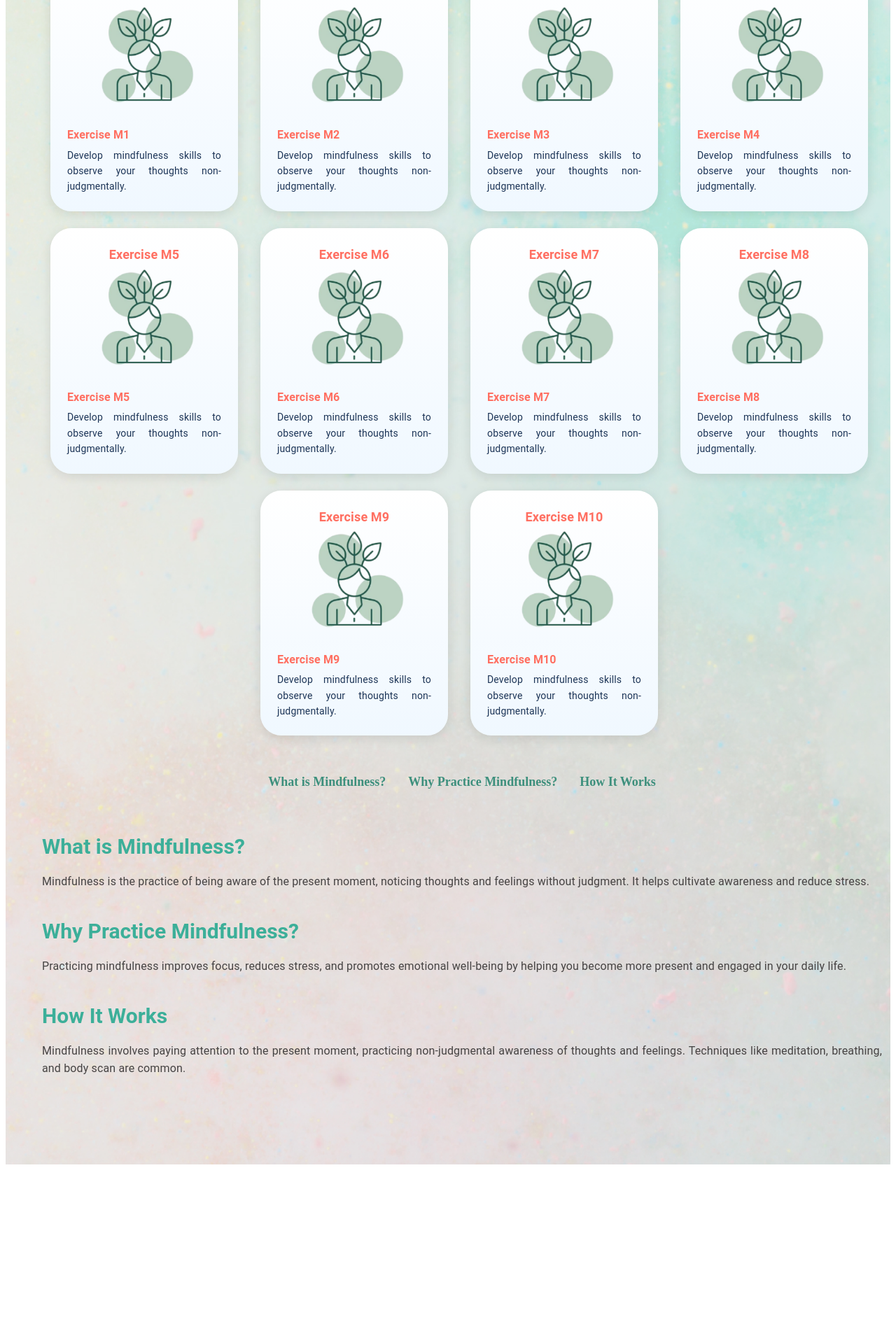
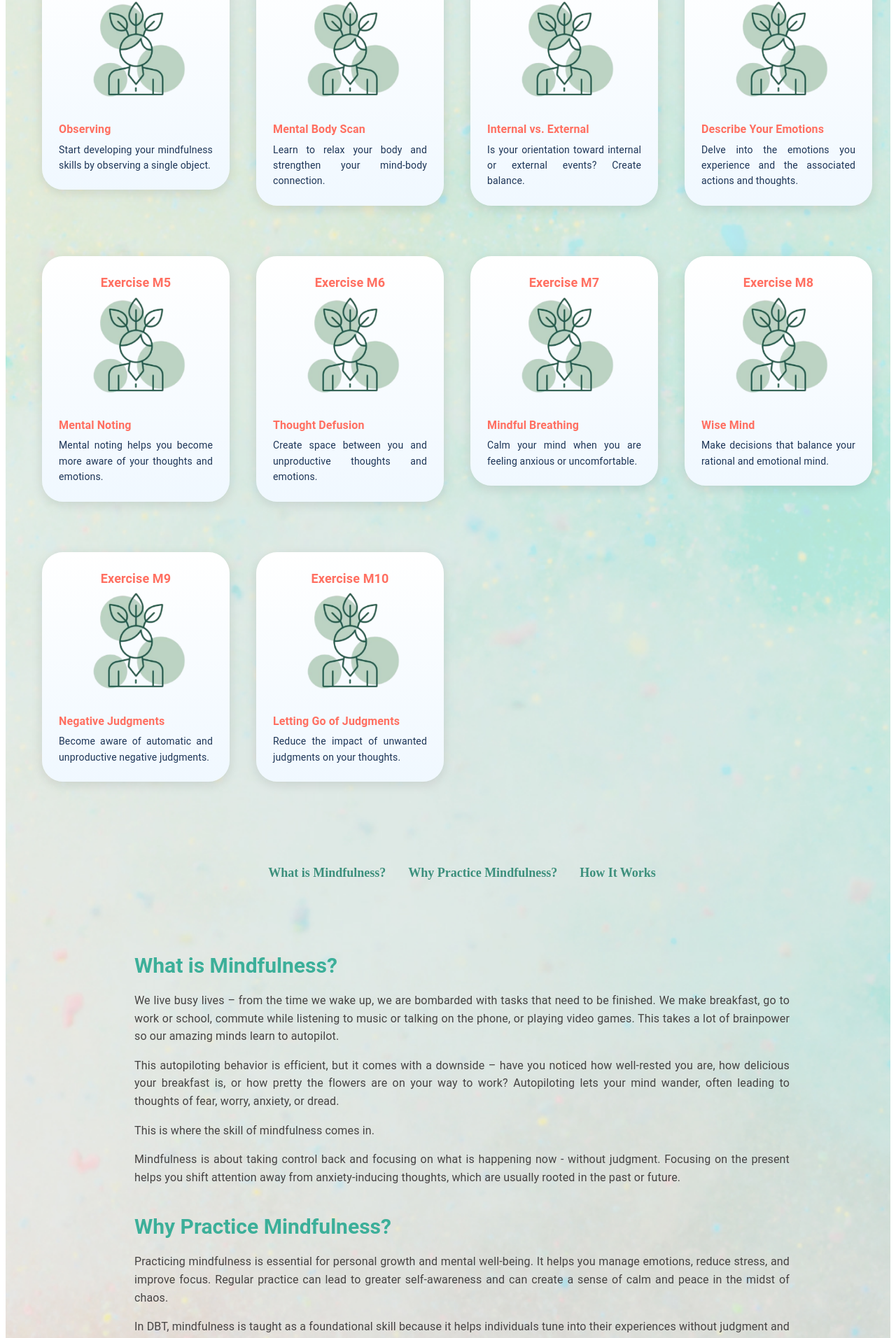
Before and after one commit to HanoodTunio/living-with-bpd, a React (Vite) app in the folder front-end/: page /user-dashboard/start-exercises/mindfulness in a window 1280 px wide. Shown: the part 644-2556 px from the top of the page at 70% size. Before the commit the page ends 2316 px from the top, so only its background shows below. Built offline with nearby package versions, Linux system fonts and the light colour scheme.

Commit message:
updated the content

```diff
--- a/front-end/src/pages/User/MindfullnessExercisesPage.jsx
+++ b/front-end/src/pages/User/MindfullnessExercisesPage.jsx
@@ -1,31 +1,77 @@
 import React from "react";
-import { Box, Typography } from "@mui/material";
+import { Box } from "@mui/material";
 import ExerciseCard from "../../components/common/ExerciseCard/ExerciseCard";
-import ExHero from "../../components/common/ExHero/ExHero"; // Reusable ExHero Component
+import ExHero from "../../components/common/ExHero/ExHero";
 import Exhero from "../../assets/images/ExHero.png";
 import ParagraphNavLink from "../../components/common/ParagraphNavLink/ParagraphNavLink";
-import exImage from "../../assets/images/ex.png"; // Exercise image
-import Paragraph from "../../components/common/Paragraph/Paragraph"; // Paragraph component
-import UserLayout from "../../components/mainlayout/UserLayout"; // Import UserLayout
+import exImage from "../../assets/images/ex.png";
+import Paragraph from "../../components/common/Paragraph/Paragraph";
+import UserLayout from "../../components/mainlayout/UserLayout";
 
 const MindfullnessExercisePage = () => {
-  const totalCards = 10;
+  const exercises = [
+    {
+      name: "Observing",
+      description:
+        "Start developing your mindfulness skills by observing a single object.",
+    },
+    {
+      name: "Mental Body Scan",
+      description:
+        "Learn to relax your body and strengthen your mind-body connection.",
+    },
+    {
+      name: "Internal vs. External",
+      description:
+        "Is your orientation toward internal or external events? Create balance.",
+    },
+    {
+      name: "Describe Your Emotions",
+      description:
+        "Delve into the emotions you experience and the associated actions and thoughts.",
+    },
+    {
+      name: "Mental Noting",
+      description:
+        "Mental noting helps you become more aware of your thoughts and emotions.",
+    },
+    {
+      name: "Thought Defusion",
+      description:
+        "Create space between you and unproductive thoughts and emotions.",
+    },
+    {
+      name: "Mindful Breathing",
+      description:
+        "Calm your mind when you are feeling anxious or uncomfortable.",
+    },
+    {
+      name: "Wise Mind",
+      description:
+        "Make decisions that balance your rational and emotional mind.",
+    },
+    {
+      name: "Negative Judgments",
+      description:
+        "Become aware of automatic and unproductive negative judgments.",
+    },
+    {
+      name: "Letting Go of Judgments",
+      description: "Reduce the impact of unwanted judgments on your thoughts.",
+    },
+  ];
 
   return (
     <UserLayout>
+      {/* Main Container */}
       <Box
         sx={{
-          display: "flex",
-          flexDirection: "column",
-          alignItems: "center",
-          gap: { xs: "16px", md: "32px" },
           padding: { xs: "16px", md: "32px" },
           width: "100%",
           boxSizing: "border-box",
-          overflowX: "hidden", // Prevent horizontal overflow
         }}
       >
-        {/* Hero Section - Using Reusable ExHero Component */}
+        {/* Hero Section */}
         <ExHero
           heroImage={Exhero}
           heading="Mindfulness Techniques"
@@ -33,47 +79,57 @@ const MindfullnessExercisePage = () => {
           description="These mindfulness exercises will help you observe your thoughts non-judgmentally and practice staying grounded in the present moment."
         />
 
-        {/* Exercise Cards Section */}
+        {/* Sub-container to manage cards and paragraphs */}
         <Box
           sx={{
             display: "flex",
             flexDirection: "column",
             gap: { xs: "24px", md: "40px" },
-            width: "100%",
-            maxWidth: "1200px",
-            margin: "0 auto",
           }}
         >
-          {/* Exercise Cards: Render 4 cards per row on large/medium screens, 2 cards per row on mobile */}
+          {/* Cards Container */}
           <Box
             sx={{
-              display: "flex",
-              flexWrap: "wrap",
+              display: "grid", // Use grid for responsiveness
+              gridTemplateColumns: "repeat(1, 1fr)", // Default to 1 card on extra small
               gap: "24px",
-              justifyContent: "center",
+              justifyItems: "center",
               width: "100%",
+              maxWidth: "1300px",
+              margin: "0 auto",
+              // Responsiveness based on screen size
+              "@media (min-width: 600px)": {
+                gridTemplateColumns: "repeat(2, 1fr)", // 2 cards on small devices
+              },
+              "@media (min-width: 900px)": {
+                gridTemplateColumns: "repeat(3, 1fr)", // 3 cards on medium devices
+              },
+              "@media (min-width: 1200px)": {
+                gridTemplateColumns: "repeat(4, 1fr)", // 4 cards on large devices
+              },
             }}
           >
-            {Array.from({ length: totalCards }).map((_, index) => (
+            {exercises.map((exercise, index) => (
               <Box
                 key={`card-${index}`}
                 sx={{
-                  flex: "1 0 calc(25% - 24px)", // 4 cards per row on large screens
-                  maxWidth: "calc(25% - 24px)", // 4 cards per row
-                  minWidth: { xs: "calc(50% - 16px)", md: "calc(25% - 24px)" }, // 2 cards per row on mobile (xs)
+                  paddingY: { xs: "16px", sm: "24px" },
+                  width: "100%",
+                  //maxWidth: "300px", // Restrict card width to make it more consistent
                 }}
               >
                 <ExerciseCard
                   exerciseTitle={`Exercise M${index + 1}`}
                   exerciseImage={exImage}
-                  exerciseName={`Exercise M${index + 1}`}
-                  exerciseDescription="Develop mindfulness skills to observe your thoughts non-judgmentally."
+                  exerciseName={exercise.name}
+                  exerciseDescription={exercise.description}
                 />
               </Box>
             ))}
           </Box>
-        </Box>
 
+          {/* Paragraphs and Navigation Links Container */}
+          <Box sx={{ width: "100%", maxWidth: "1000px", margin: "0 auto" }}>
             {/* Navigation Links Section */}
             <Box
               sx={{
@@ -82,6 +138,7 @@ const MindfullnessExercisePage = () => {
                 gap: "32px",
                 marginTop: "24px",
                 flexWrap: "wrap",
+                paddingY: { xs: "16px", sm: "32px" },
               }}
             >
               <ParagraphNavLink
@@ -98,29 +155,137 @@ const MindfullnessExercisePage = () => {
             {/* Paragraph Section */}
             <Box
               sx={{
-            width: "100%",
-            maxWidth: "1350px",
                 padding: { xs: "16px", md: "32px" },
                 textAlign: "justify",
+                marginTop: "40px", // Create space between the nav links and paragraph
               }}
             >
               <Box id="what-is-mindfulness">
                 <Paragraph
                   heading="What is Mindfulness?"
-              content="Mindfulness is the practice of being aware of the present moment, noticing thoughts and feelings without judgment. It helps cultivate awareness and reduce stress."
+                  content={
+                    <>
+                      <p>
+                        We live busy lives – from the time we wake up, we are
+                        bombarded with tasks that need to be finished. We make
+                        breakfast, go to work or school, commute while listening
+                        to music or talking on the phone, or playing video
+                        games. This takes a lot of brainpower so our amazing
+                        minds learn to autopilot.
+                      </p>
+                      <p>
+                        This autopiloting behavior is efficient, but it comes
+                        with a downside – have you noticed how well-rested you
+                        are, how delicious your breakfast is, or how pretty the
+                        flowers are on your way to work? Autopiloting lets your
+                        mind wander, often leading to thoughts of fear, worry,
+                        anxiety, or dread.
+                      </p>
+                      <p>This is where the skill of mindfulness comes in.</p>
+                      <p>
+                        Mindfulness is about taking control back and focusing on
+                        what is happening now - without judgment. Focusing on
+                        the present helps you shift attention away from
+                        anxiety-inducing thoughts, which are usually rooted in
+                        the past or future.
+                      </p>
+                    </>
+                  }
                 />
               </Box>
+
               <Box id="why-practice-mindfulness">
                 <Paragraph
                   heading="Why Practice Mindfulness?"
-              content="Practicing mindfulness improves focus, reduces stress, and promotes emotional well-being by helping you become more present and engaged in your daily life."
+                  content={
+                    <>
+                      <p>
+                        Practicing mindfulness is essential for personal growth
+                        and mental well-being. It helps you manage emotions,
+                        reduce stress, and improve focus. Regular practice can
+                        lead to greater self-awareness and can create a sense of
+                        calm and peace in the midst of chaos.
+                      </p>
+                      <p>
+                        In DBT, mindfulness is taught as a foundational skill
+                        because it helps individuals tune into their experiences
+                        without judgment and respond to difficult situations
+                        more skillfully.
+                      </p>
+                    </>
+                  }
                 />
               </Box>
+
               <Box id="how-it-works">
                 <Paragraph
-              heading="How It Works"
-              content="Mindfulness involves paying attention to the present moment, practicing non-judgmental awareness of thoughts and feelings. Techniques like meditation, breathing, and body scan are common."
+                  heading="How Mindfulness Works"
+                  content={
+                    <>
+                      <p>
+                        Mindfulness works by bringing your attention back to the
+                        present moment. It trains your mind to stay focused on
+                        what's happening now, rather than letting your thoughts
+                        drift to past mistakes or future worries. This helps to
+                        break the cycle of automatic thinking and emotional
+                        reactivity that can lead to distress.
+                      </p>
+                      <p>
+                        In DBT, mindfulness exercises are key to developing
+                        greater emotional regulation. It helps individuals
+                        become aware of their thoughts, emotions, and behaviors
+                        in a non-judgmental way, which can lead to better
+                        decision-making and emotional stability.
+                      </p>
+                    </>
+                  }
                 />
+              </Box>
+
+              <Box id="mindfulness-skills">
+                <Paragraph
+                  heading="Mindfulness Skills as a DBT Module"
+                  content={
+                    <>
+                      <p>
+                        Dialectical Behavior Therapy (DBT) incorporates four key
+                        modules, with mindfulness as the foundational element.
+                        This crucial component is often the starting point in
+                        therapy, providing essential groundwork for the other
+                        three modules: distress tolerance, emotion regulation,
+                        and interpersonal effectiveness.
+                      </p>
+                      <p>
+                        By first establishing mindfulness skills, psychologists
+                        set the stage for more effective learning and
+                        application of the remaining DBT concepts.
+                      </p>
+                    </>
+                  }
+                />
+              </Box>
+
+              <Box id="dbt-skills">
+                <Paragraph
+                  heading="What Mindfulness Skills are taught in DBT?"
+                  content={
+                    <>
+                      <h4>"WHAT" SKILLS:</h4>
+                      <p>
+                        These skills help you understand the present moment as
+                        it is without judging it.
+                      </p>
+
+                      <h4>"HOW" SKILLS:</h4>
+                      <p>
+                        These skills help you maintain awareness and control in
+                        any situation.
+                      </p>
+                    </>
+                  }
+                />
+              </Box>
+            </Box>
           </Box>
         </Box>
       </Box>
```
Lines whose indentation alone changed are shown as unchanged.
